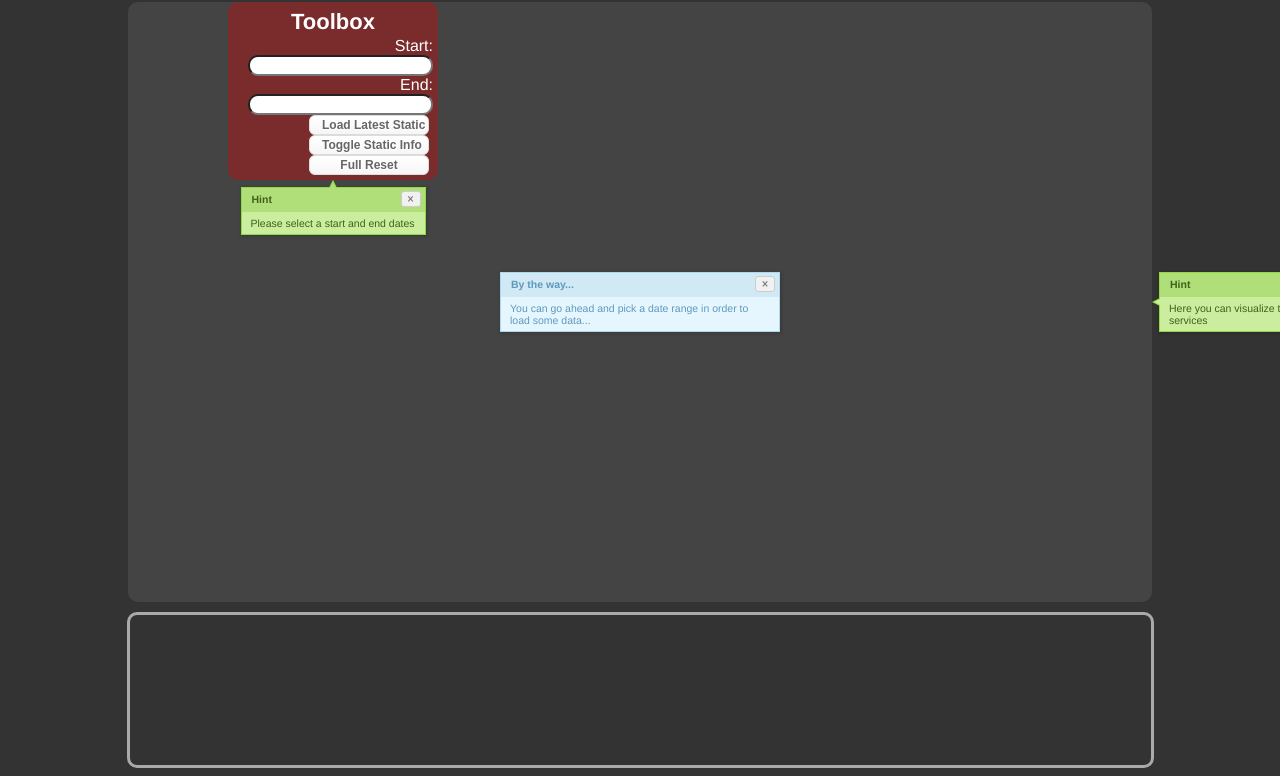
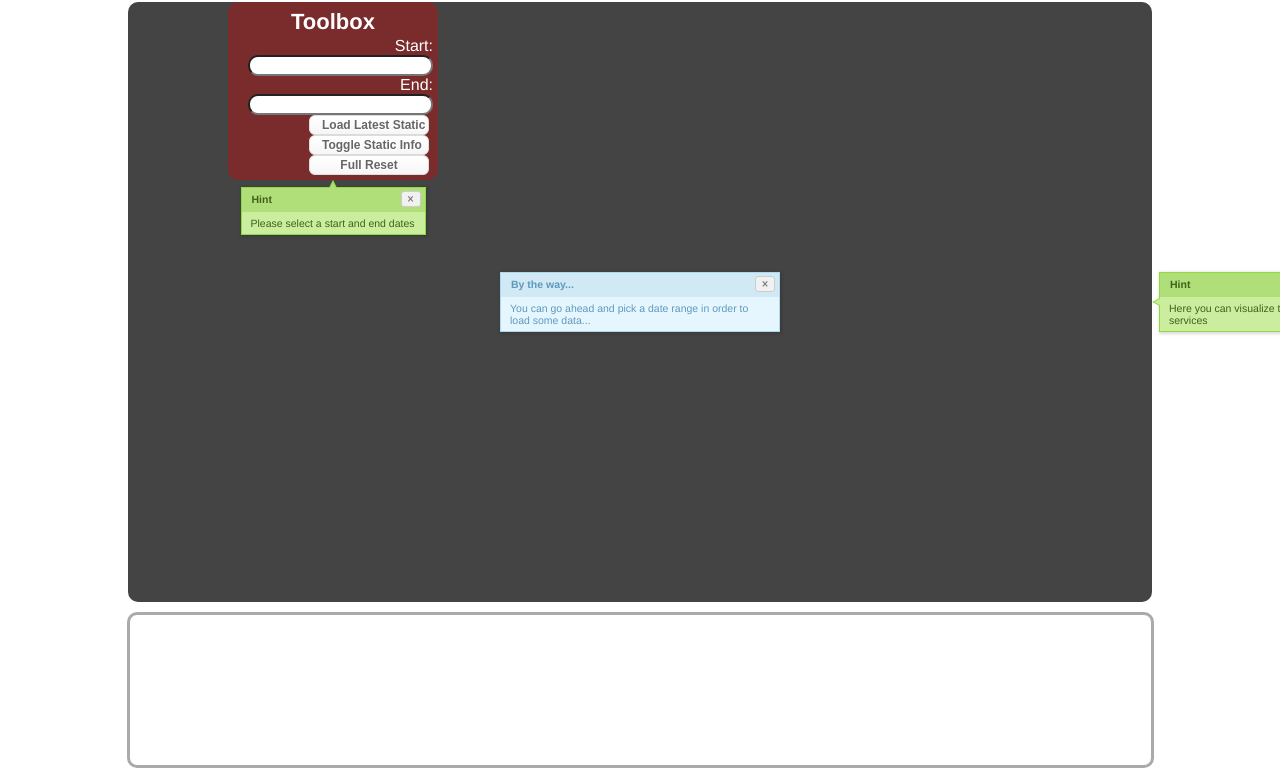
Before and after one commit to etiago/serviz, a plain HTML site: page index.html in a window 1280 px wide. Shown: the part 62-838 px from the top of the page. Drawn offline with Linux system fonts and the light colour scheme; a script that the page names is missing.

Commit message:
Making bg white

```diff
--- a/css/style.css
+++ b/css/style.css
@@ -1,5 +1,6 @@
 body {
-    background: #333;
+
+    background: #ffffff;
     color: #fff;
     font: 300 100.1% "Helvetica Neue", Helvetica, "Arial Unicode MS", Arial, sans-serif;
 }
```
